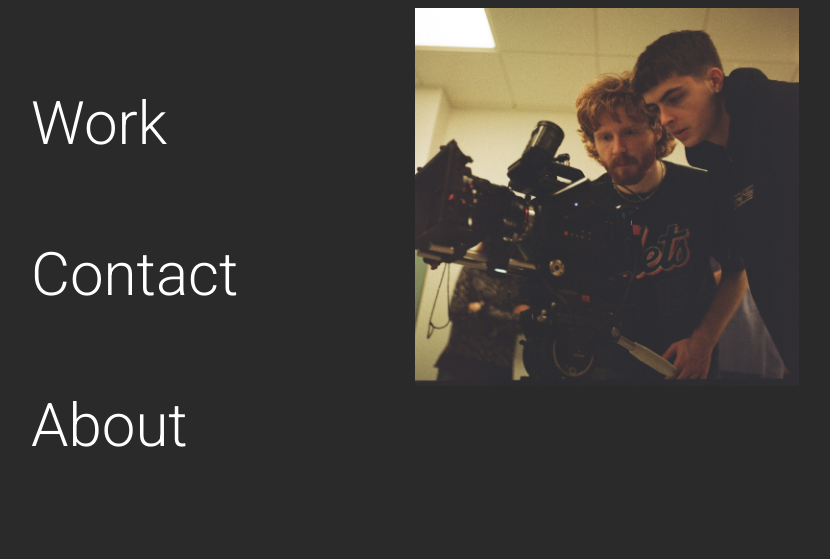
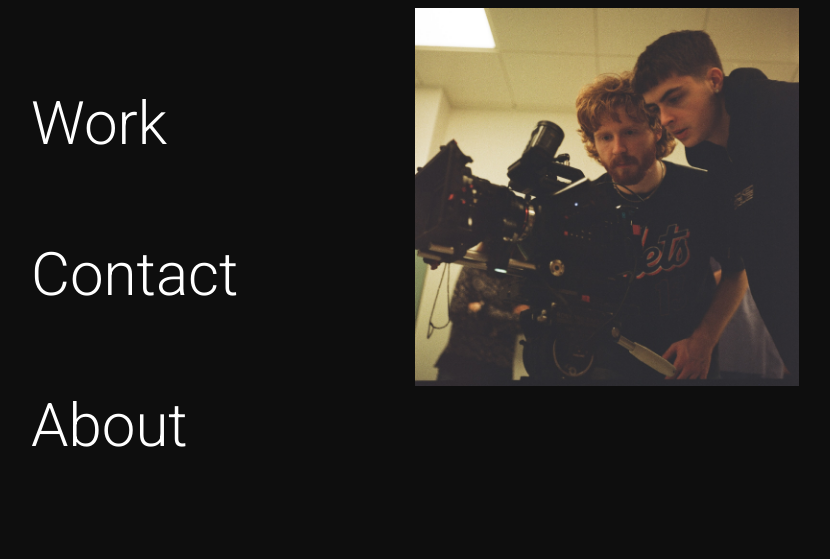
Before and after one commit to cianbyrne00/karl_site, a plain HTML site: page index.html in a window 1280 px wide. Shown: the part 129-688 px from the top of the page, without its empty margins (225-1055 px from the left). Drawn offline with nearby package versions, Linux system fonts and the light colour scheme.

Commit message:
Update style.css

```diff
--- a/style.css
+++ b/style.css
@@ -32,7 +32,7 @@ a:link {
 body
 {
     margin: 0;
-    background: rgb(42, 42, 42);
+    background: rgb(14, 14, 14);
     color: white;
 }
 
```
